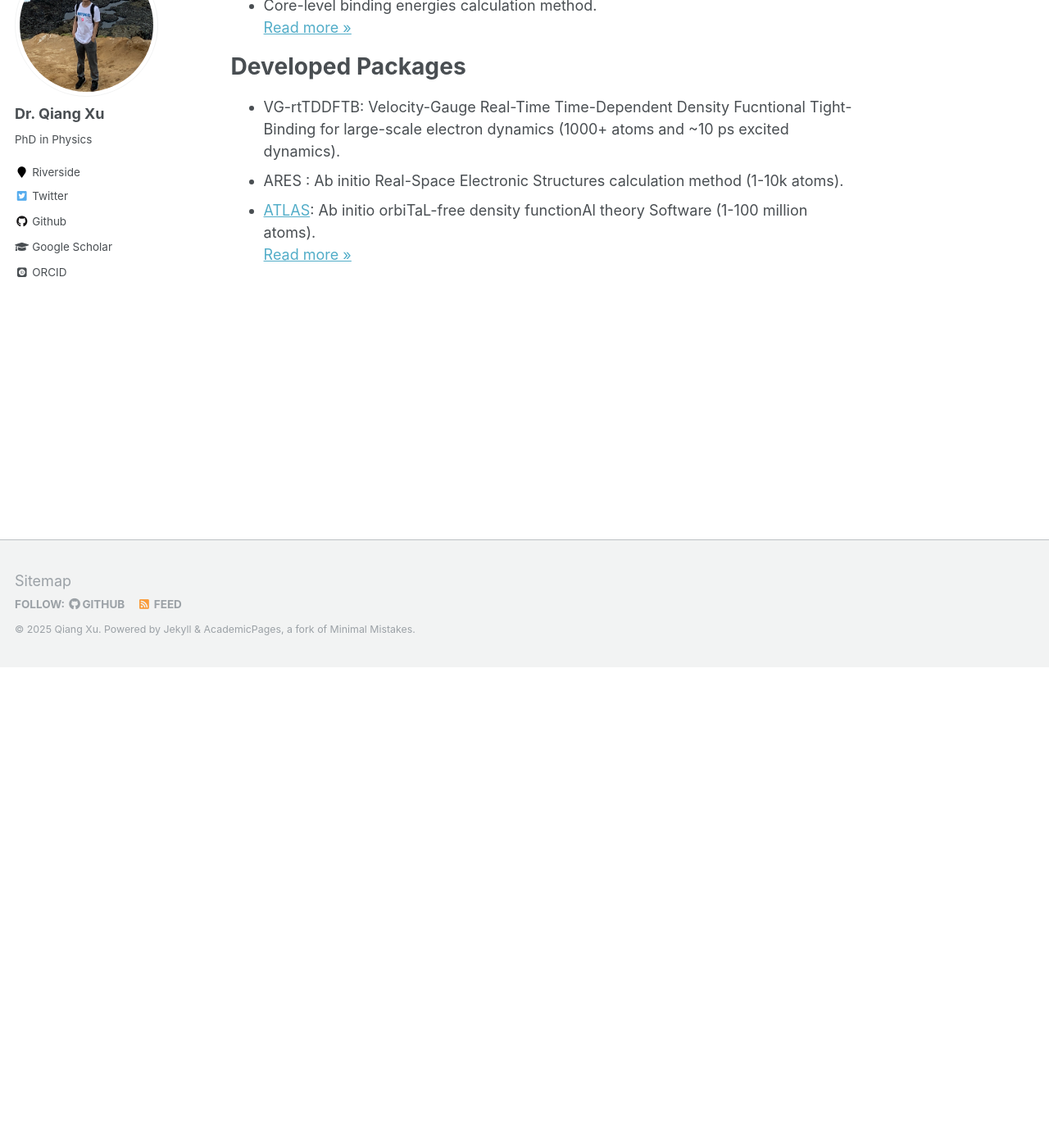
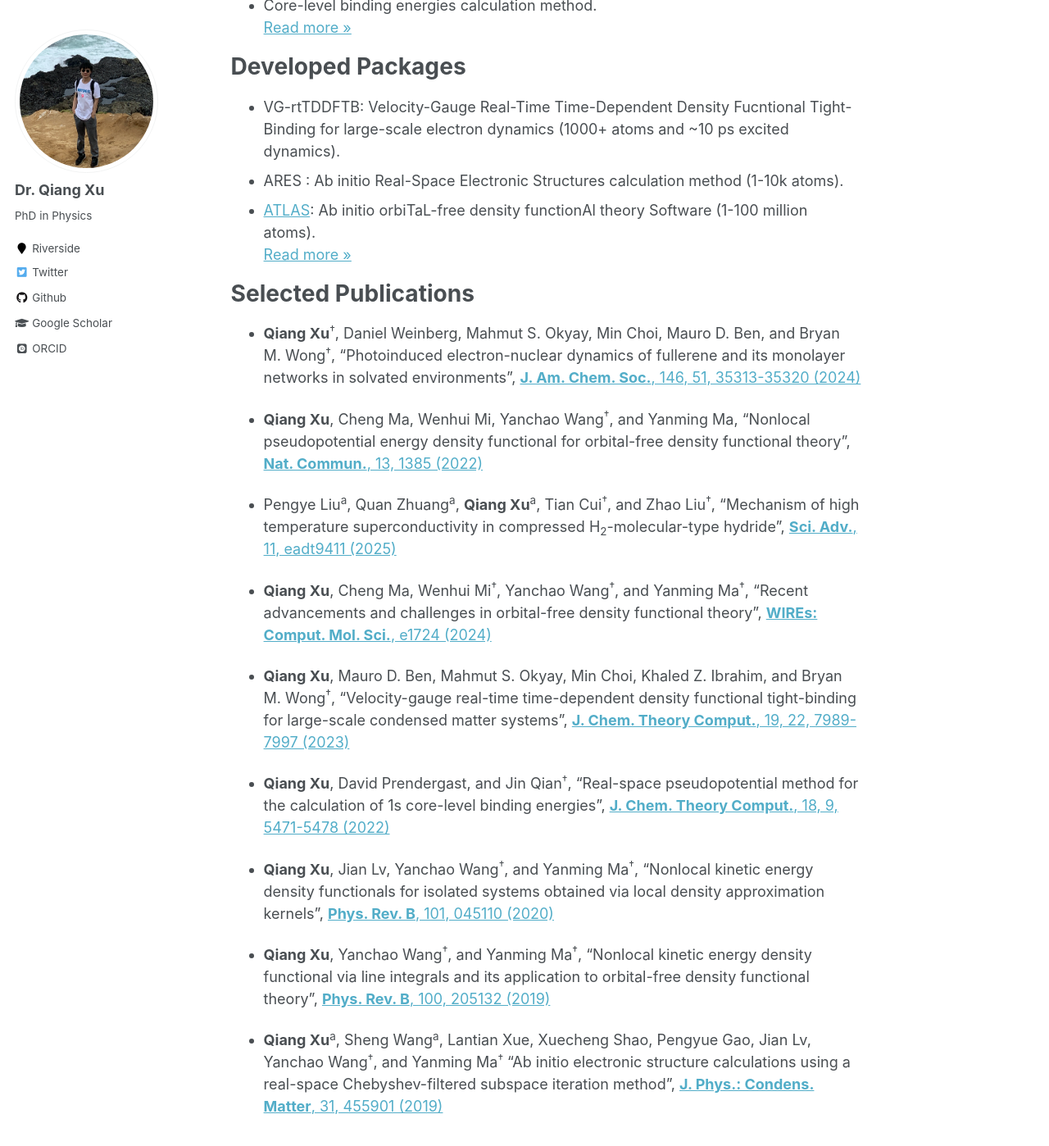
Before and after one commit to xqjlu/xqjlu.github.io, a Jekyll site: the page built from _pages/about.md, in a window 1280 px wide and 1400 px high, scrolled down 586 px. Shown: the whole window at 82% size. Built offline with Jekyll 4.4.1, drawn with Linux system fonts in a browser that asks for light colours; some web fonts are replaced.

Commit message:
selected papers in about

```diff
--- a/_pages/about.md
+++ b/_pages/about.md
@@ -29,3 +29,41 @@ Developed Packages
 * ARES : Ab initio Real-Space Electronic Structures calculation method (1-10k atoms).
 * [ATLAS](http://atlas-ch.cn/): Ab initio orbiTaL-free density functionAl theory Software (1-100 million atoms).
 [Read more >>](https://xqjlu.github.io/software/)
+
+Selected Publications
+======
+* <b>Qiang Xu</b><sup>†</sup>, Daniel Weinberg, Mahmut S. Okyay, Min Choi, Mauro D. Ben, and Bryan M. Wong<sup>†</sup>,
+"Photoinduced electron-nuclear dynamics of fullerene and its monolayer networks in solvated environments",
+<a href="https://doi.org/10.1021/jacs.4c12952" target="_blank"><b>J. Am. Chem. Soc.</b>, 146, 51, 35313-35320 (2024)</a>
+
+* <b>Qiang Xu</b>, Cheng Ma, Wenhui Mi, Yanchao Wang<sup>†</sup>, and Yanming Ma,
+"Nonlocal pseudopotential energy density functional for orbital-free density functional theory",
+<a href="https://doi.org/10.1038/s41467-022-29002-3" target="_blank"><b>Nat. Commun.</b>, 13, 1385 (2022)</a>
+
+* Pengye Liu<sup>a</sup>, Quan Zhuang<sup>a</sup>, <b>Qiang Xu</b><sup>a</sup>, Tian Cui<sup>†</sup>, and Zhao Liu<sup>†</sup>,
+"Mechanism of high temperature superconductivity in compressed H<sub>2</sub>-molecular-type hydride",
+<a href="https://doi.org/10.1126/sciadv.adt9411" target="_blank"><b>Sci. Adv.</b>, 11, eadt9411 (2025)</a>
+
+* <b>Qiang Xu</b>, Cheng Ma, Wenhui Mi<sup>†</sup>, Yanchao Wang<sup>†</sup>, and Yanming Ma<sup>†</sup>,
+"Recent advancements and challenges in orbital-free density functional theory",
+<a href="https://doi.org/10.1002/wcms.1724" target="_blank"><b>WIREs: Comput. Mol. Sci.</b>, e1724 (2024)</a>
+
+* <b>Qiang Xu</b>, Mauro D. Ben, Mahmut S. Okyay, Min Choi, Khaled Z. Ibrahim, and Bryan M. Wong<sup>†</sup>,
+"Velocity-gauge real-time time-dependent density functional tight-binding for large-scale condensed matter systems",
+<a href="https://doi.org/10.1021/acs.jctc.3c00689" target="_blank"><b>J. Chem. Theory Comput.</b>, 19, 22, 7989-7997 (2023)</a>
+
+* <b>Qiang Xu</b>, David Prendergast, and Jin Qian<sup>†</sup>,
+"Real-space pseudopotential method for the calculation of 1s core-level binding energies",
+<a href="https://doi.org/10.1021/acs.jctc.2c00474" target="_blank"><b>J. Chem. Theory Comput.</b>, 18, 9, 5471-5478 (2022)</a>
+
+* <b>Qiang Xu</b>, Jian Lv, Yanchao Wang<sup>†</sup>, and Yanming Ma<sup>†</sup>,
+"Nonlocal kinetic energy density functionals for isolated systems obtained via local density approximation kernels",
+<a href="https://doi.org/10.1103/PhysRevB.101.045110" target="_blank"><b>Phys. Rev. B</b>, 101, 045110 (2020)</a>
+
+* <b>Qiang Xu</b>, Yanchao Wang<sup>†</sup>, and Yanming Ma<sup>†</sup>,
+"Nonlocal kinetic energy density functional via line integrals and its application to orbital-free density functional theory",
+<a href="https://doi.org/10.1103/PhysRevB.100.205132" target="_blank"><b>Phys. Rev. B</b>, 100, 205132 (2019)</a>
+
+* <b>Qiang Xu</b><sup>a</sup>, Sheng Wang<sup>a</sup>, Lantian Xue, Xuecheng Shao, Pengyue Gao, Jian Lv, Yanchao Wang<sup>†</sup>, and Yanming Ma<sup>†</sup>
+"Ab initio electronic structure calculations using a real-space Chebyshev-filtered subspace iteration method",
+<a href="https://doi.org/10.1088/1361-648X/ab2a63" target="_blank"><b>J. Phys.: Condens. Matter</b>, 31, 455901 (2019)</a>
```
